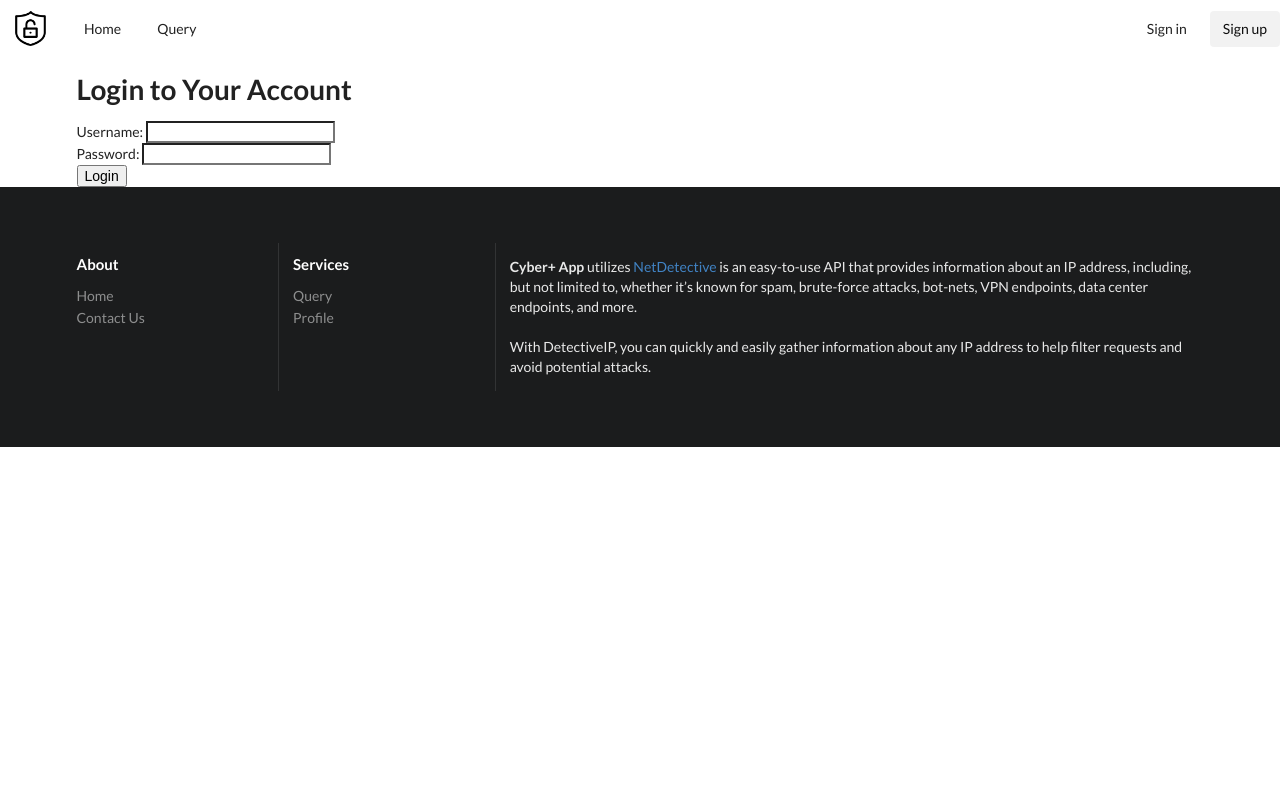
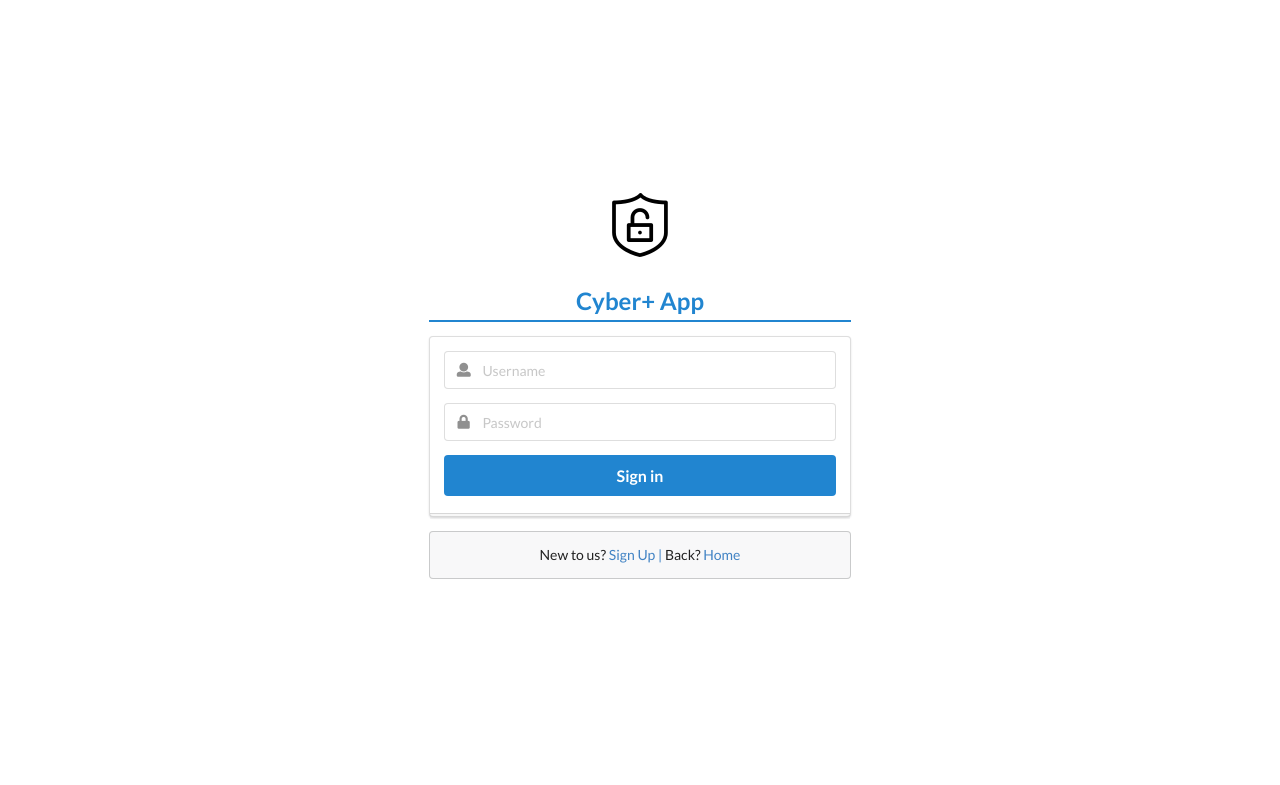
Before and after one commit to bunyaminsari/finalProjectBSari, a Django app: page /accounts/login/ in a window 1280 px wide. Shown: the top 785 px of the page. Run offline with Django 4.2, Linux system fonts and the light colour scheme.

Commit message:
Login page has been edited.

```diff
--- a/api/templates/base.html
+++ b/api/templates/base.html
@@ -4,7 +4,6 @@
 <head>
     <meta charset="UTF-8">
     <title>{% block title %}CyberAPI App{% endblock %}</title>
-    <!-- Semantic UI CSS -->
     <link rel="stylesheet" href="{% static 'api/style.css'%}">
     <link rel="stylesheet" href="https://cdnjs.cloudflare.com/ajax/libs/semantic-ui/2.4.1/semantic.min.css">
     <style>
@@ -14,7 +13,6 @@
     </style>
 </head>
 <body>
-
     <!-- Navbar -->
     <div class="ui secondary menu">
         <div class="item">
@@ -63,7 +61,6 @@
         </div>
       </div>
 
-    <!-- Include Semantic UI JavaScript (at the end for faster page load) -->
     <script src="https://cdnjs.cloudflare.com/ajax/libs/jquery/3.6.0/jquery.min.js"></script>
     <script src="https://cdnjs.cloudflare.com/ajax/libs/semantic-ui/2.4.1/semantic.min.js"></script>
 
--- a/api/templates/registration/login.html
+++ b/api/templates/registration/login.html
@@ -1,20 +1,71 @@
 
-{% extends 'base.html' %}
 
-{% block title %}
-    Login
-{% endblock %}
+{% load static %}
+<!DOCTYPE html>
+<html lang="en">
+<head>
+  <!-- Standard Meta -->
+  <meta charset="utf-8" />
+  <meta http-equiv="X-UA-Compatible" content="IE=edge,chrome=1" />
+  <meta name="viewport" content="width=device-width, initial-scale=1.0, maximum-scale=1.0">
+
+  <!-- Site Properties -->
+  <title>Sign in</title>
+    <link rel="stylesheet" href="https://cdnjs.cloudflare.com/ajax/libs/semantic-ui/2.4.1/semantic.min.css">
+
+  <style type="text/css">
+    body {
+      background-color: #FFFFFF;
+    }
+    body > .grid {
+      height: 100%;
+    }
+    .column {
+      max-width: 450px;
+    }
+  </style>
+
+</head>
+<body>
 
 {% block content %}
+<div class="ui middle aligned center aligned grid">
+  <div class="column">
+      <div class="ui center aligned container">
+        <img src="{% static 'api/cybersecurity.png' %}" alt="Cyber+">
+        <h2 class="ui dividing blue header">Cyber+ App </h2>
+      </div>
+      <div>
 
-    <h1>Login to Your Account</h1>
-    <form method="post">
-        {% csrf_token %}
-        <label for="username">Username:</label>
-        <input type="text" id="username" name="username" required><br>
-        <label for="password">Password:</label>
-        <input type="password" id="password" name="password" required><br>
-        <button type="submit">Login</button>
+    <form class="ui large form" method="post">
+    {% csrf_token %}
+      <div class="ui stacked segment">
+        <div class="field">
+          <div class="ui left icon input">
+            <i class="user icon"></i>
+            <input type="text" name="username" id="username" placeholder="Username">
+          </div>
+        </div>
+        <div class="field">
+          <div class="ui left icon input">
+            <i class="lock icon"></i>
+            <input type="password" name="password"  id="password" placeholder="Password">
+          </div>
+        </div>
+        <button class="ui fluid large blue submit button">Sign in</button>
+      </div>
+      <div class="ui error message"></div>
     </form>
+    <div class="ui message">
+      New to us? <a href="{% url 'signup' %}">Sign Up | </a>
+      Back? <a href="{% url 'index' %}">Home</a>
+    </div>
+  </div>
+</div>
+</div>
 
+    <script src="https://cdnjs.cloudflare.com/ajax/libs/jquery/3.6.0/jquery.min.js"></script>
+    <script src="https://cdnjs.cloudflare.com/ajax/libs/semantic-ui/2.4.1/semantic.min.js"></script>
 {% endblock%}
+</body>
+</html>
```
